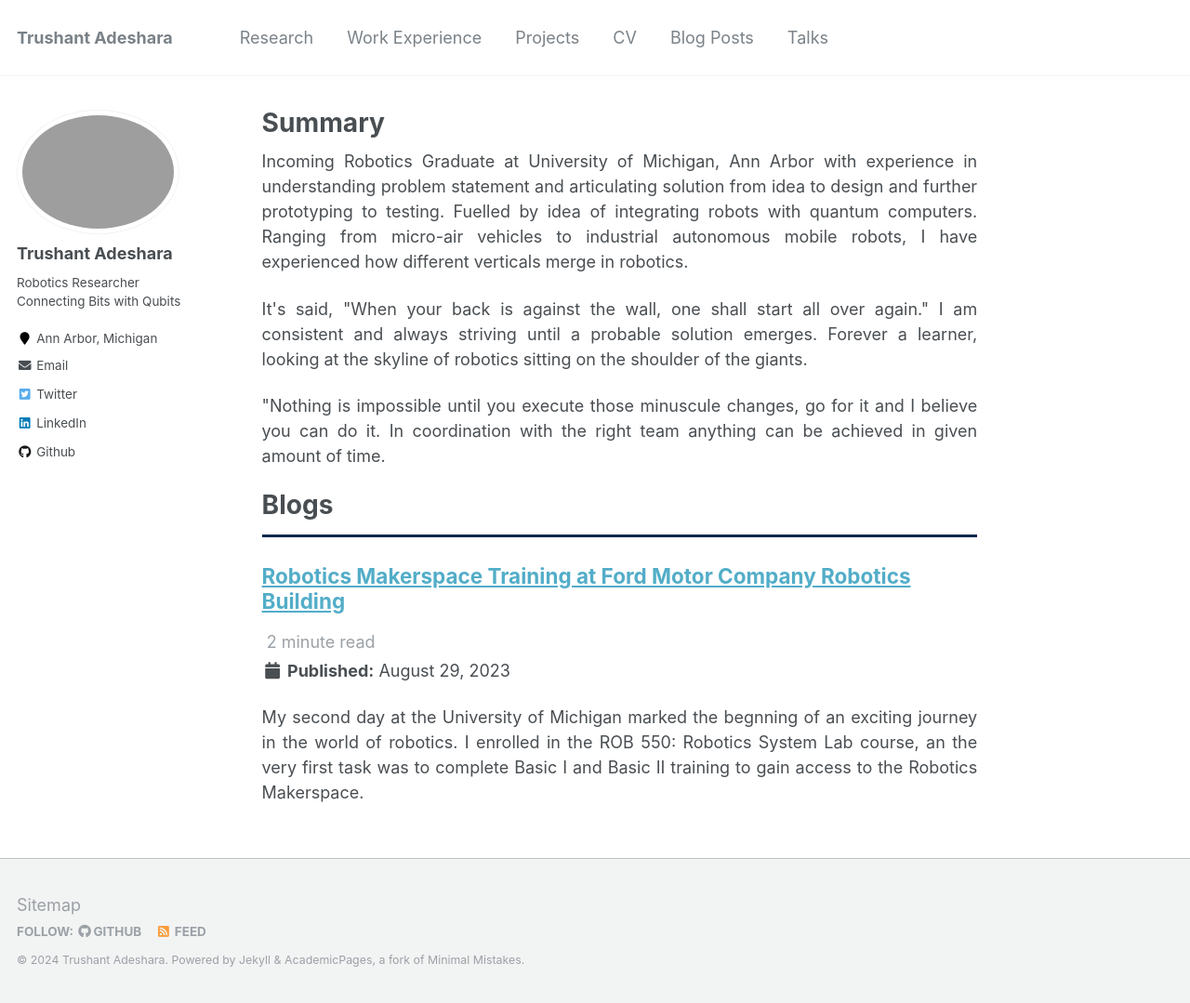
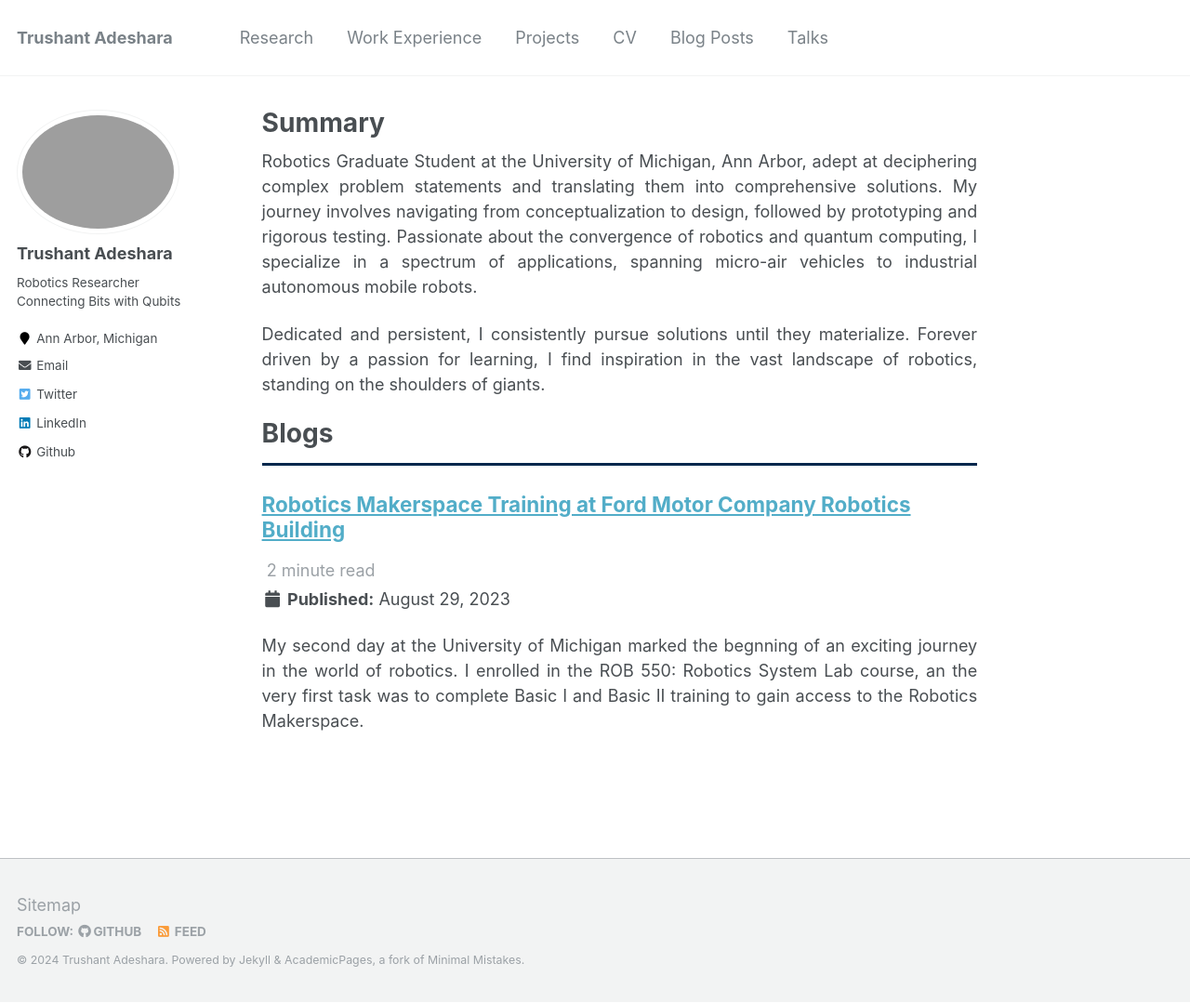
Before and after one commit to trushant05/trushant05.github.io, a Jekyll site: the page built from _pages/about.md, in a window 1280 px wide and 1079 px high. Shown: the whole window at 93% size. Built offline with Jekyll 4.4.1, drawn with Linux system fonts in a browser that asks for light colours.

Commit message:
add new profile image and introduction

```diff
--- a/_pages/about.md
+++ b/_pages/about.md
@@ -9,14 +9,11 @@ redirect_from:
 ---
 
 <p style="text-align: justify">
-Incoming Robotics Graduate at University of Michigan, Ann Arbor with experience in understanding problem statement and articulating solution from idea to design and further prototyping to testing. Fuelled by idea of integrating robots with quantum computers. Ranging from micro-air vehicles to industrial autonomous mobile robots, I have experienced how different verticals merge in robotics.</p>
+Robotics Graduate Student at the University of Michigan, Ann Arbor, adept at deciphering complex problem statements and translating them into comprehensive solutions. My journey involves navigating from conceptualization to design, followed by prototyping and rigorous testing. Passionate about the convergence of robotics and quantum computing, I specialize in a spectrum of applications, spanning micro-air vehicles to industrial autonomous mobile robots.</p>
 
 <p style="text-align: justify">
-It's said, "When your back is against the wall, one shall start all over again." I am consistent and always striving until a probable solution emerges. Forever a learner, looking at the skyline of robotics sitting on the shoulder of the giants.</p>
+Dedicated and persistent, I consistently pursue solutions until they materialize. Forever driven by a passion for learning, I find inspiration in the vast landscape of robotics, standing on the shoulders of giants.</p>
 
-<p style="text-align: justify">
-"Nothing is impossible until you execute those minuscule changes, go for it and I believe you can do it. In coordination with the right team anything can be achieved in given amount of time.
-</p>
 
 
 Blogs
```
Also changed, not shown: images/profile_.jpg (added), 1 other file.
